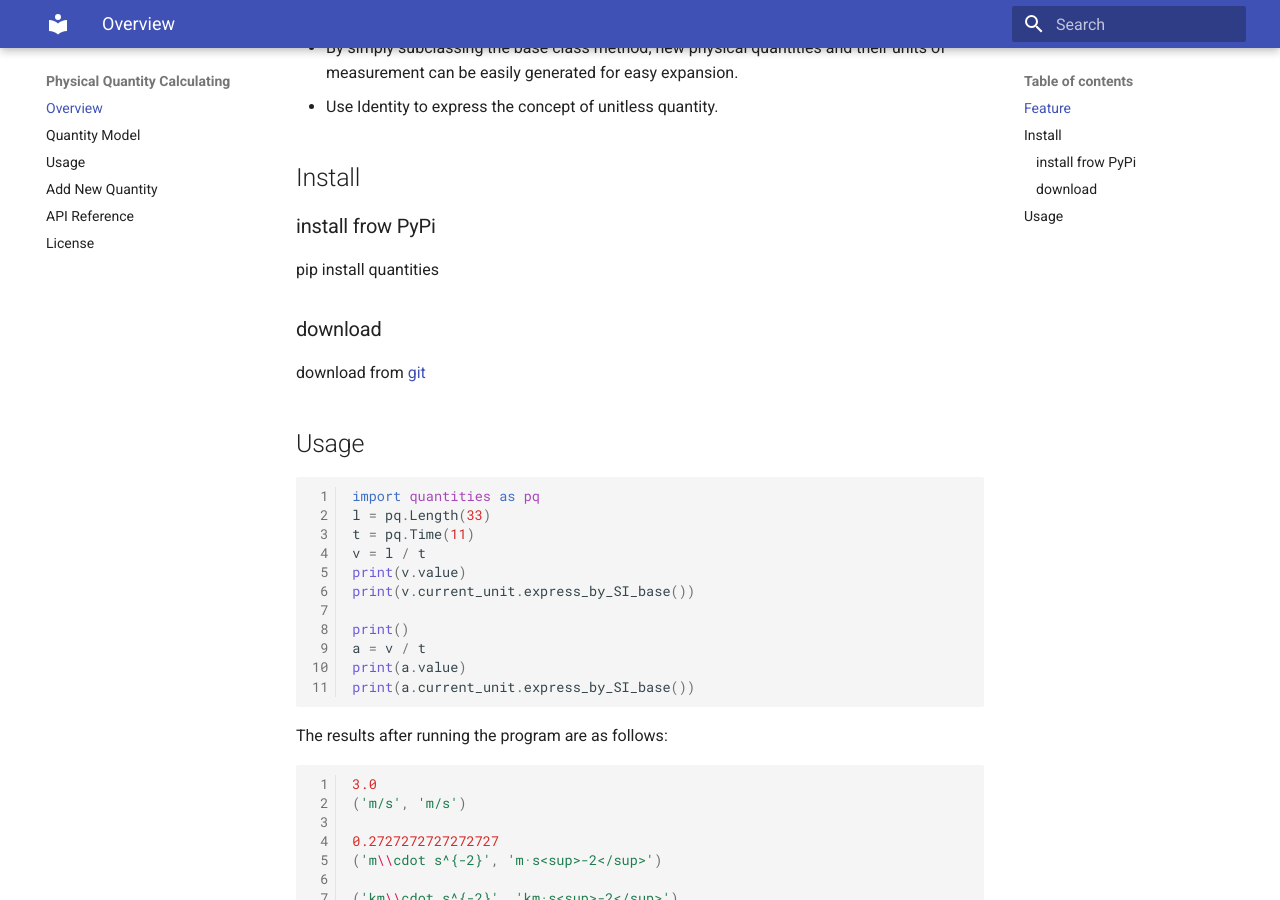
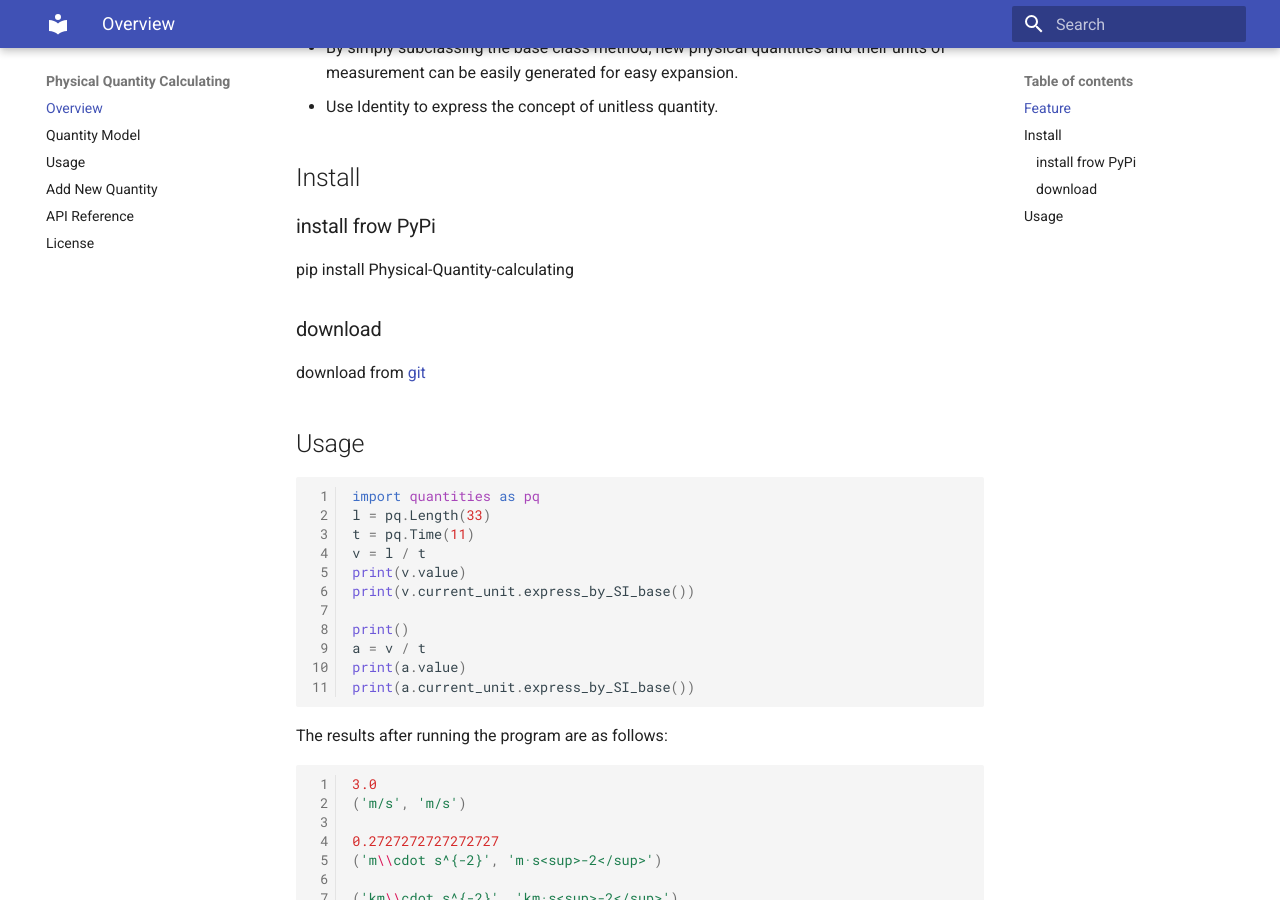
Before and after one commit to chenmich/Quantities, an MkDocs documentation site: the page built from docs/index.md, in a window 1280 px wide and 900 px high, scrolled down 567 px. Built offline with MkDocs 1.6.1 and Material for MkDocs 9.7.7, drawn with Linux system fonts in a browser that asks for light colours.

Commit message:
modify install package name

```diff
--- a/docs/index.md
+++ b/docs/index.md
@@ -14,7 +14,7 @@ The Physical Quantities Calculating class library is developed in the Python 3.8
 
 ### install frow PyPi
 
-pip install quantities
+pip install Physical-Quantity-calculating
 
 ### download
 
```
Also changed, not shown: README.md (+1 -1 lines).
